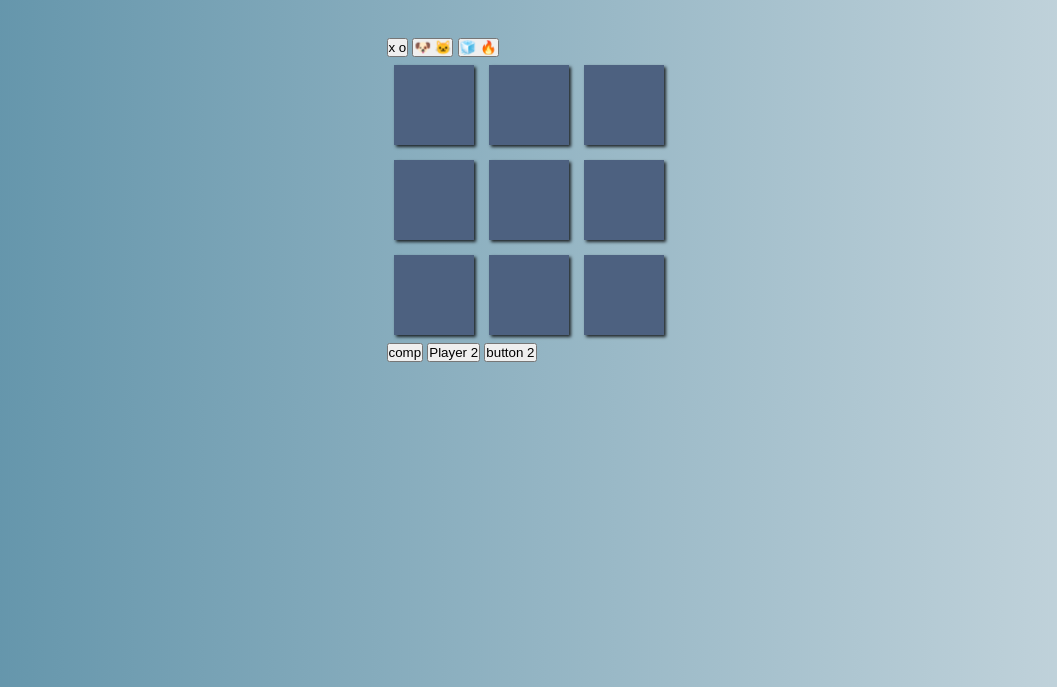
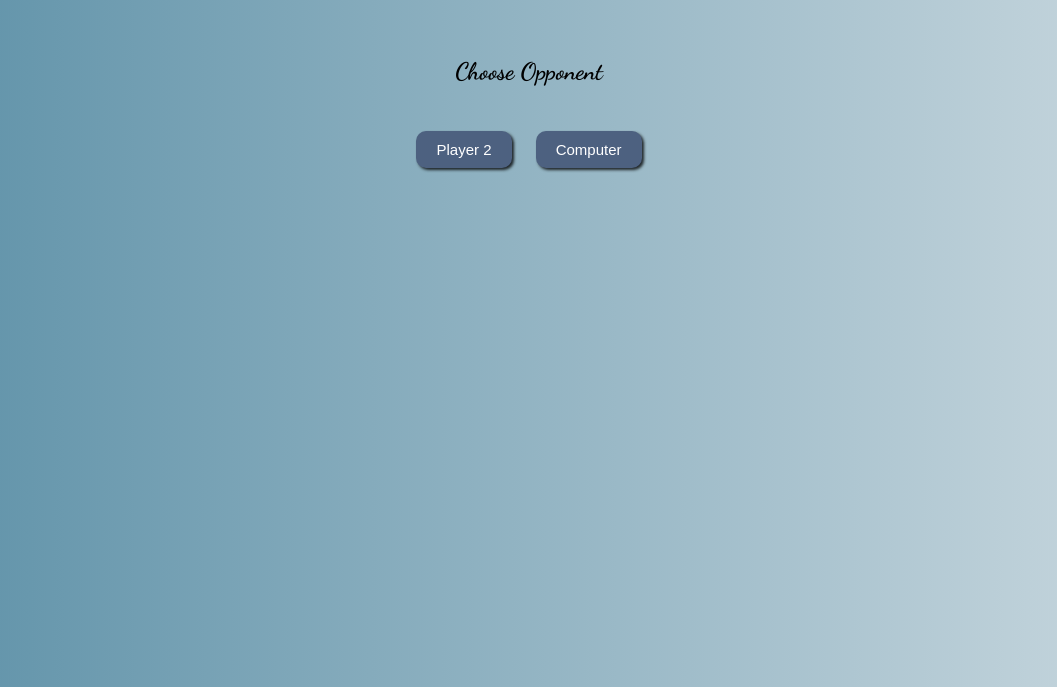
Before and after one commit to john0ground/Tic-Tac-Toe, a website: page index.html in a window 1280 px wide. Shown: the part 113-800 px from the top of the page, without its empty margins (111-1168 px from the left). Drawn offline with Linux system fonts and the light colour scheme.

Commit message:
style choose opponent page

```diff
--- a/index.html
+++ b/index.html
@@ -34,7 +34,7 @@
 
   <section class="choose-opponent-page">
     <h1>Tic Tac Toe</h1>
-    <h3>Choose Opponent</h2>
+    <h2>Choose Opponent</h2>
     <section class="opponents-btn">
       <button id="player-2">Player 2</button>
       <button id="computer">Computer</button>
--- a/styles.css
+++ b/styles.css
@@ -51,7 +51,7 @@ main {
 }
 
 .growSquare {
-  animation: grow-and-contract 0.7s linear;
+  animation: grow-and-contract 0.6s linear;
 }
 
 @keyframes grow-and-contract {
@@ -60,8 +60,8 @@ main {
     height: 80px;
   }
   50% {
-    width: 90px;
-    height: 90px;
+    width: 95px;
+    height: 95px;
   }
   100% {
     width: 80px;
@@ -75,5 +75,31 @@ main {
   background: linear-gradient(to right, rgb(92, 144, 167), rgb(201, 216, 223));
   width: 100%;
   height: 100%;
-  display: none;
+  display: flex;
+  flex-direction: column;
+  align-items: center;
 }
+
+.choose-opponent-page h2 {
+  margin-top: 60px;
+  margin-bottom: 45px;
+}
+
+.opponents-btn > * {
+  background: #4d6180;
+  color: white;
+  padding: 10px 20px;
+  border-radius: 10px;
+  border: none;
+  box-shadow: 2px 2px 3px rgba(0, 0, 0, 0.8);
+  font-size: 15px;
+}
+
+.opponents-btn > *:hover {
+  cursor: pointer;
+  background: #4d61808c;
+}
+
+#player-2 {
+  margin-right: 20px;
+}
```
